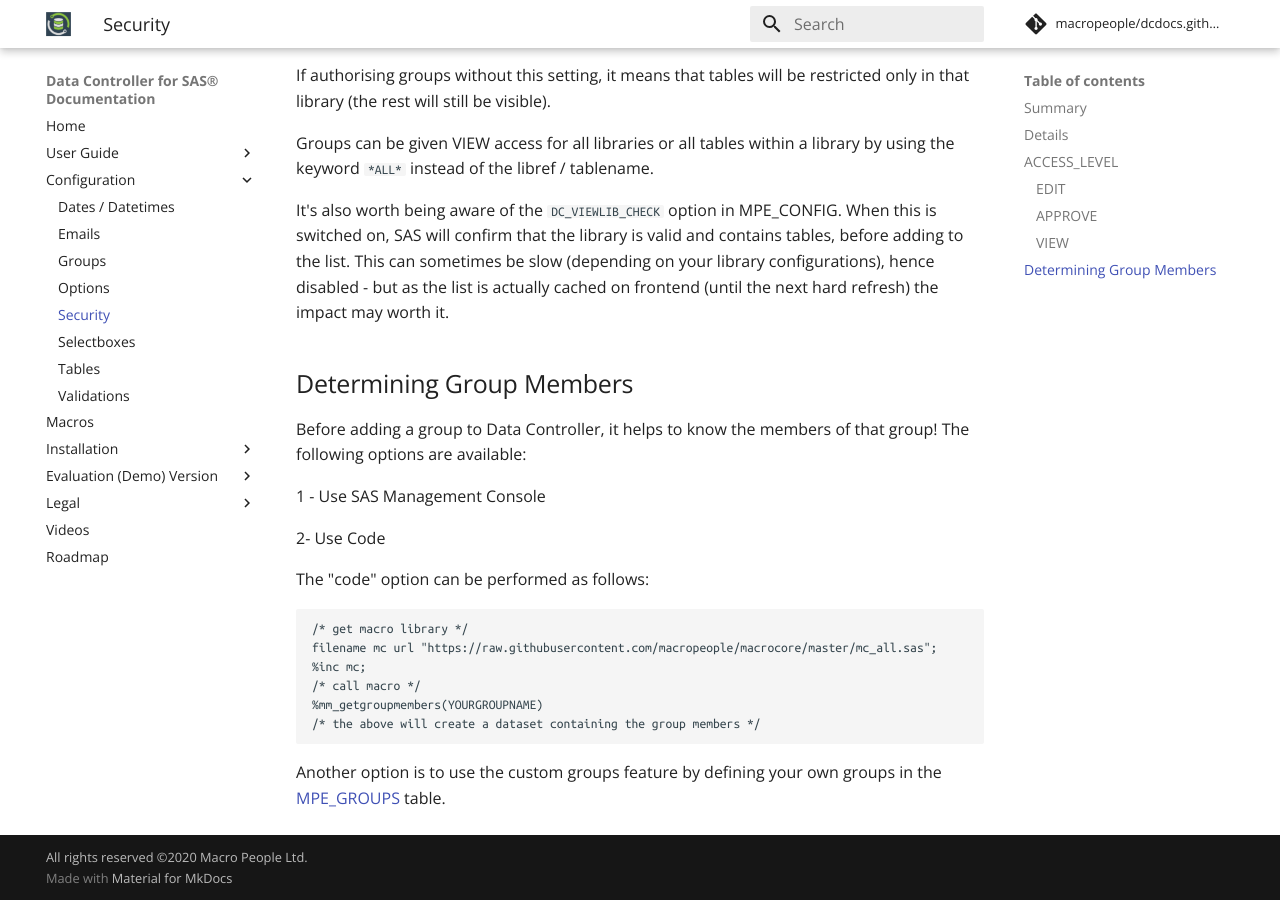
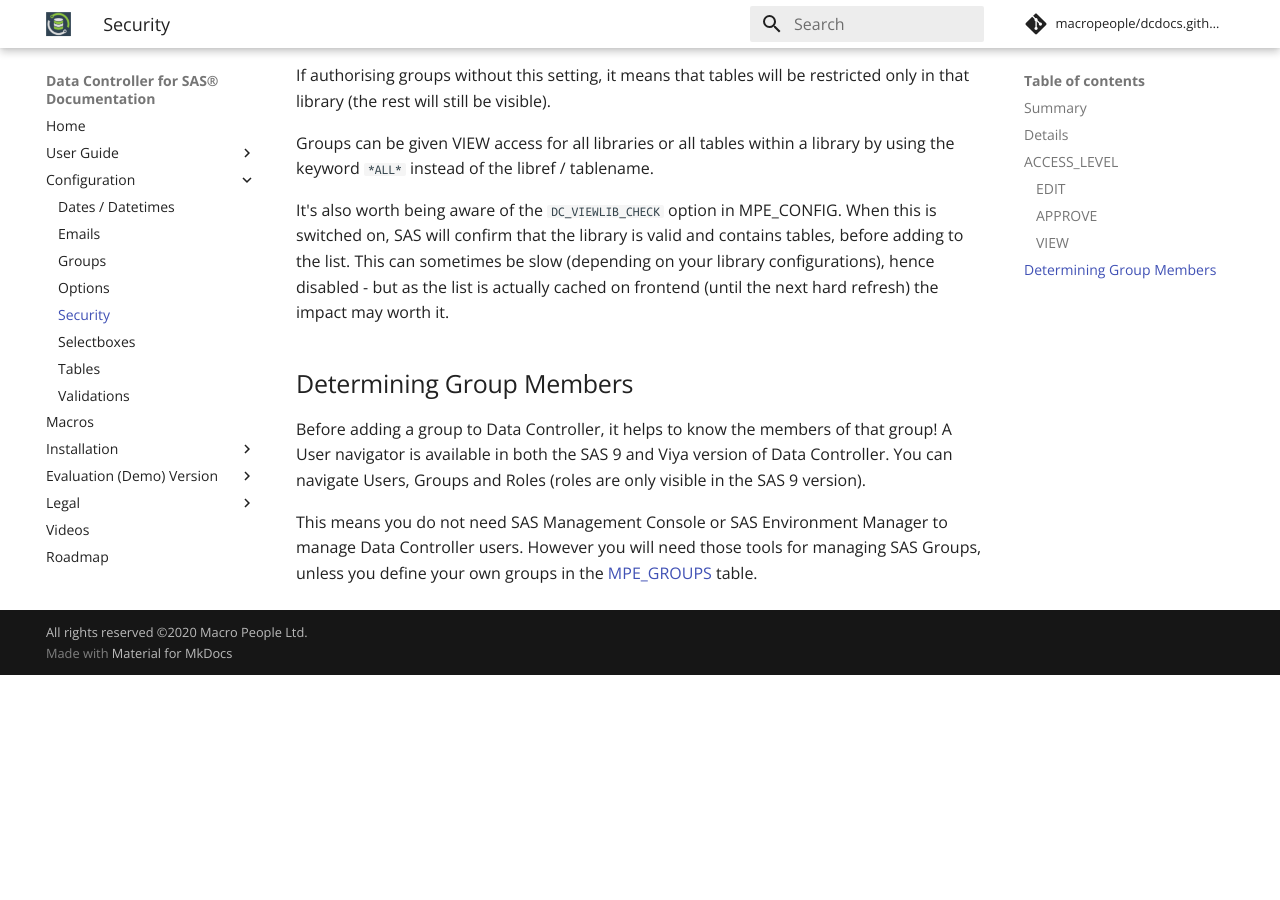
Before and after one commit to datacontroller/docs.datacontroller.io, an MkDocs documentation site: the page built from docs/dcc-security.md, in a window 1280 px wide and 900 px high, scrolled down 1482 px. Built offline with MkDocs 1.6.1 and Material for MkDocs 9.7.7, drawn with Linux system fonts in a browser that asks for light colours; comment, search, counter and statistics services are not loaded; after the commit the page ends 2157 px from its top, so only the background shows below that.

Commit message:
chore: automated commit

````diff
--- a/docs/dcc-security.md
+++ b/docs/dcc-security.md
@@ -37,21 +37,6 @@
 
 ## Determining Group Members
 
-Before adding a group to Data Controller, it helps to know the members of that group!  The following options are available:
+Before adding a group to Data Controller, it helps to know the members of that group!  A User navigator is available in both the SAS 9 and Viya version of Data Controller.  You can navigate Users, Groups and Roles (roles are only visible in the SAS 9 version).
 
-1 - Use SAS Management Console
-
-2- Use Code
-
-The "code" option can be performed as follows:
-
-```
-/* get macro library */
-filename mc url "https://raw.githubusercontent.com/macropeople/macrocore/master/mc_all.sas";
-%inc mc;
-/* call macro */
-%mm_getgroupmembers(YOURGROUPNAME)
-/* the above will create a dataset containing the group members */
-```
-
-Another option is to use the custom groups feature by defining your own groups in the [MPE_GROUPS](dcc-groups.md) table.
+This means you do not need SAS Management Console or SAS Environment Manager to manage Data Controller users. However you will need those tools for managing SAS Groups, unless you define your own groups in the [MPE_GROUPS](dcc-groups.md) table.
````
Also changed, not shown: docs/dcc-groups.md (+11 -2 lines), docs/roadmap.md (+17 -5 lines).
